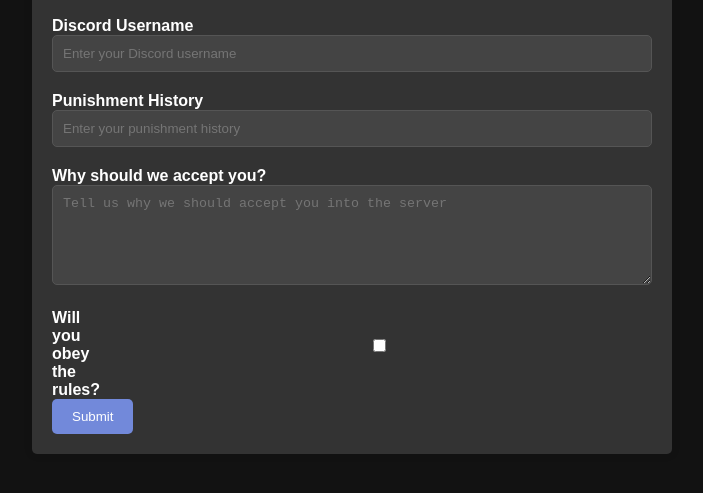
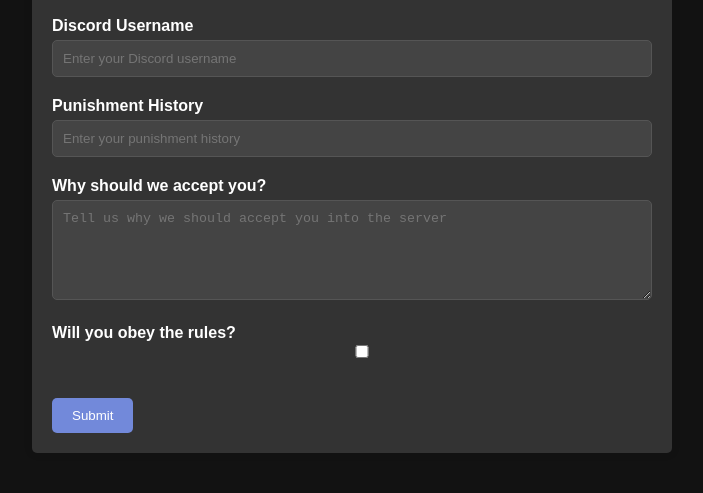
Before and after one commit to SolarSkripts/discord, a plain HTML site: page apply.html in a window 1280 px wide. Shown: the part 91-584 px from the top of the page, without its empty margins (288-991 px from the left). Drawn offline with Linux system fonts and the light colour scheme.

Commit message:
Update apply.html

```diff
--- a/apply.html
+++ b/apply.html
@@ -29,6 +29,8 @@
 
     label {
         font-weight: bold;
+        display: inline-block;
+        margin-bottom: 5px;
     }
 
     input[type="text"],
@@ -62,15 +64,16 @@
     }
 
     .form-group {
-        display: flex;
-        align-items: center;
+        margin-bottom: 20px;
     }
 
-    .form-group label {
-        flex: 1;
+    .checkbox-label {
+        display: inline-block;
+        margin-bottom: 0;
     }
 
-    .form-group input[type="checkbox"] {
+    .checkbox-input {
+        display: inline-block;
         margin-left: 10px;
     }
 </style>
@@ -89,8 +92,8 @@
         <textarea id="acceptance" name="acceptance" placeholder="Tell us why we should accept you into the server" required></textarea>
 
         <div class="form-group">
-            <label for="rules">Will you obey the rules?</label>
-            <input type="checkbox" id="rules" name="rules" value="yes" required>
+            <label class="checkbox-label" for="rules">Will you obey the rules?</label>
+            <input class="checkbox-input" type="checkbox" id="rules" name="rules" value="yes" required>
         </div>
 
         <input type="submit" value="Submit">
```
